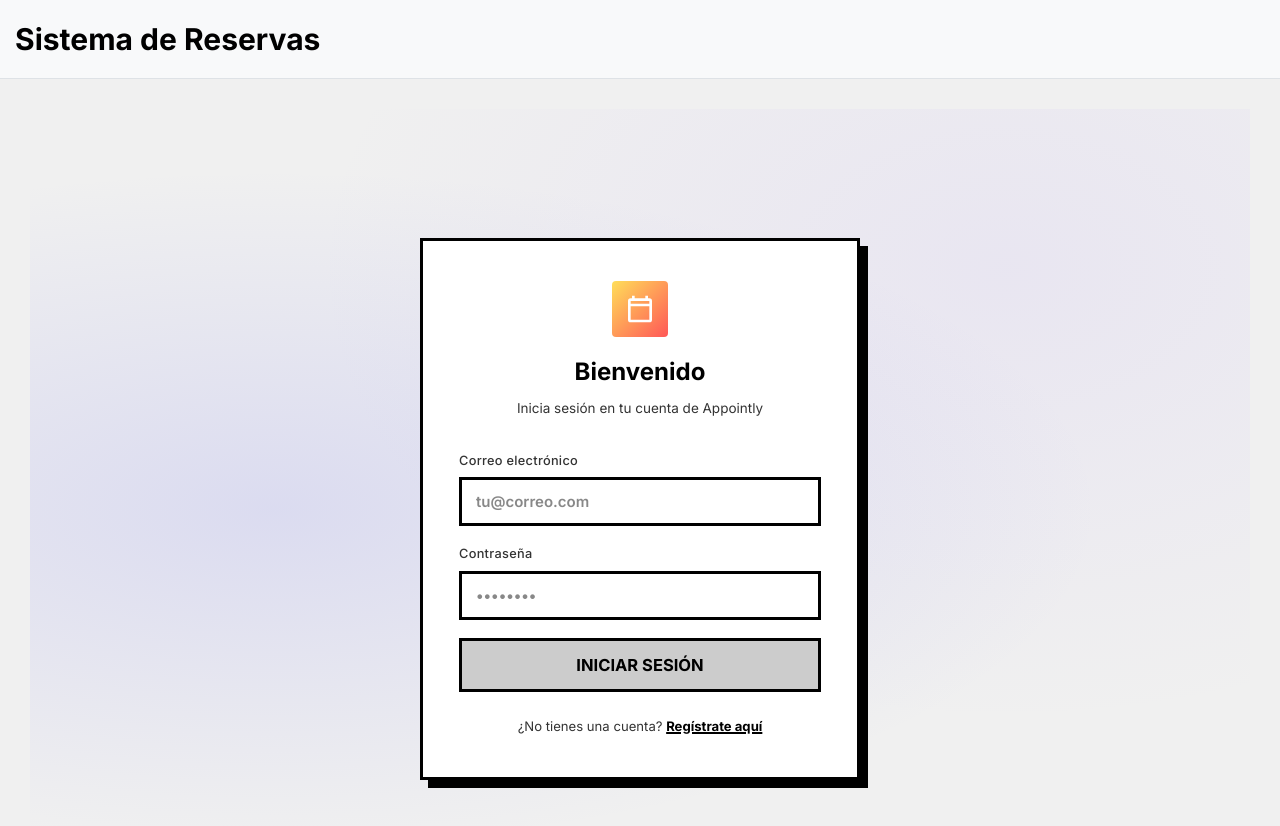
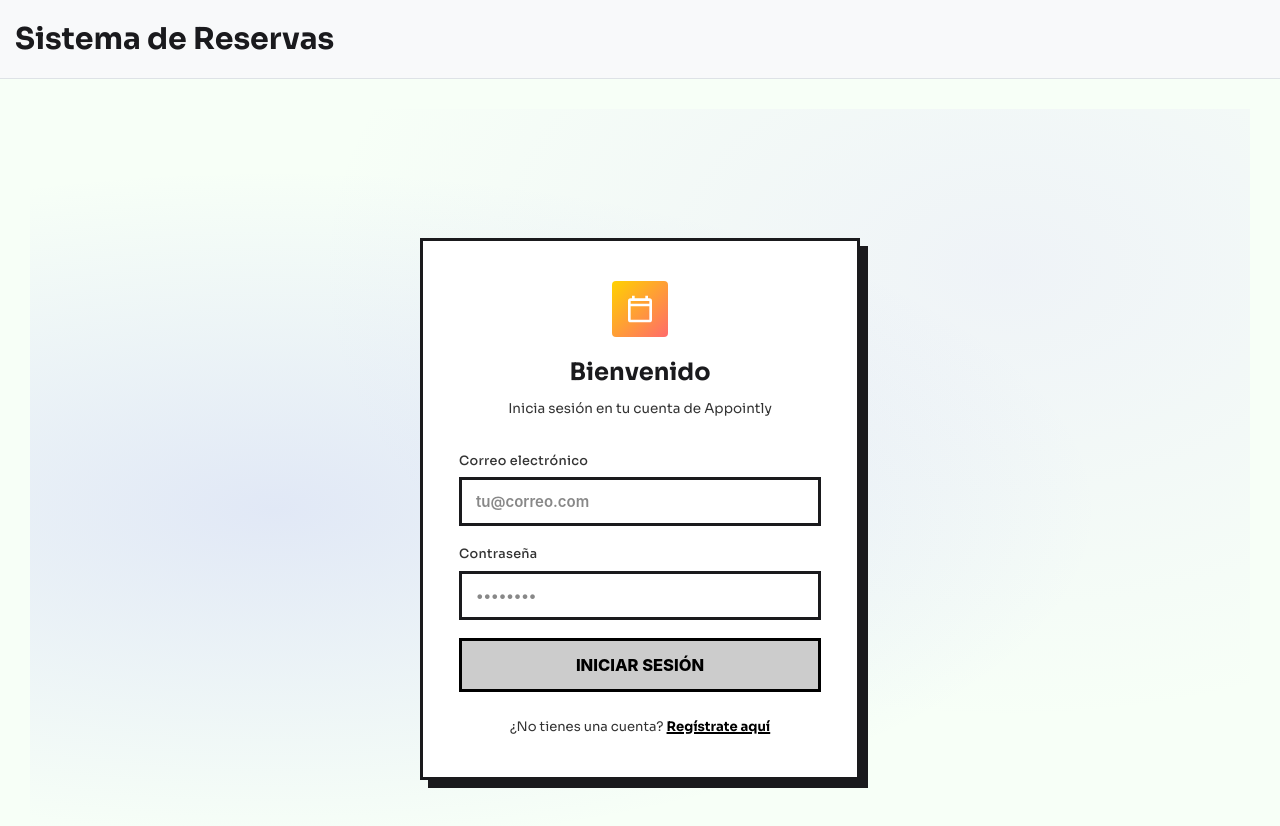
Before and after one commit to jonuar/Appointly, an Angular app in the folder frontend/: page /login in a window 1280 px wide. Shown: the top 826 px of the page. Built offline with nearby package versions, Linux system fonts and the light colour scheme.

Commit message:
style: update design system to Sora font and new Neobrutalist palette

```diff
--- a/frontend/src/app/app.scss
+++ b/frontend/src/app/app.scss
@@ -1,17 +1,17 @@
 :root {
-  --primary-color: var(--color-primary, #ffde59);
-  --secondary-color: var(--color-accent, #ff5757);
-  --accent-color: var(--color-primary, #ffde59);
-  --bg-color: var(--color-bg, #f0f0f0);
-  --text-dark: var(--color-text, #000000);
+  --primary-color: var(--color-primary, #FFD200);
+  --secondary-color: var(--color-accent, #FF6B6B);
+  --accent-color: var(--color-primary, #FFD200);
+  --bg-color: var(--color-bg, #F7FFF7);
+  --text-dark: var(--color-text, #1A1A1D);
   --text-light: var(--color-muted, #333333);
-  --success: var(--color-success, #00bf63);
-  --error: var(--color-error, #ff3131);
-  --warning: #ffbd59;
-  --info: #3b82f6;
+  --success: var(--color-success, #4ECDC4);
+  --error: var(--color-error, #FF6B6B);
+  --warning: #FFD200;
+  --info: #4ECDC4;
   --glass-bg: #ffffff;
-  --glass-border: #000000;
-  --shadow-premium: var(--shadow-neo, 4px 4px 0px #000000);
+  --glass-border: #1A1A1D;
+  --shadow-premium: var(--shadow-neo, 4px 4px 0px #1A1A1D);
 }
 
 body {
--- a/frontend/src/app/components/dashboard/dashboard.html
+++ b/frontend/src/app/components/dashboard/dashboard.html
@@ -3,15 +3,22 @@
     <header class="main-header">
         <div class="header-content">
             <div class="brand">
-                <svg xmlns="http://www.w3.org/2000/svg" viewBox="0 0 24 24" fill="currentColor" width="28" height="28">
+                <svg xmlns="http://www.w3.org/2000/svg" viewBox="0 0 24 24" fill="currentColor" width="32" height="32">
                     <path
                         d="M19 4h-1V2h-2v2H8V2H6v2H5a2 2 0 0 0-2 2v14a2 2 0 0 0 2 2h14a2 2 0 0 0 2-2V6a2 2 0 0 0-2-2zm0 16H5V10h14v10zm0-12H5V6h14v2z" />
                 </svg>
                 <span>Appointly</span>
             </div>
+
+            <nav class="main-nav">
+                <button class="nav-link-btn">Nosotros</button>
+                <button class="nav-link-btn">Contacto</button>
+                <button class="nav-link-btn tutorial-btn">¿Cómo usar?</button>
+            </nav>
+
             <div class="user-meta" *ngIf="currentUser">
-                <span>Bienvenido, <strong>{{ currentUser.name }}</strong></span>
-                <button class="btn-logout" (click)="logout()">Cerrar sesión</button>
+                <span class="welcome-text">Hola, <strong>{{ currentUser.name }}</strong></span>
+                <button class="btn-logout-neo" (click)="logout()">Salir</button>
             </div>
         </div>
     </header>
--- a/frontend/src/app/components/ui/notification/notification.component.scss
+++ b/frontend/src/app/components/ui/notification/notification.component.scss
@@ -18,9 +18,9 @@
   display: flex;
   align-items: center;
   gap: 1rem;
-  box-shadow: 6px 6px 0px #000;
+  box-shadow: 6px 6px 0px var(--color-border);
   background: #fff;
-  border: 3px solid #000;
+  border: 4px solid var(--color-border);
   transform: translateX(0);
   animation: slideIn 0.3s cubic-bezier(0, 0, 0, 1);
   position: relative;
@@ -33,21 +33,21 @@
   display: flex;
   align-items: center;
   justify-content: center;
-  color: #000;
+  color: var(--color-border);
 }
 
 .notification-content {
   flex: 1;
-  font-family: 'Inter', sans-serif;
+  font-family: inherit;
   font-size: 1rem;
-  color: #000;
+  color: var(--color-border);
   font-weight: 800;
   line-height: 1.2;
   text-transform: uppercase;
 }
 
 .notification-close {
-  background: #000;
+  background: var(--color-border);
   border: none;
   font-size: 1.2rem;
   color: #fff;
@@ -69,7 +69,11 @@
 
 .notification-error {
   background: var(--color-error);
-  .notification-content, .notification-icon { color: #fff; }
+
+  .notification-content,
+  .notification-icon {
+    color: #fff;
+  }
 }
 
 .notification-warning {
@@ -78,7 +82,11 @@
 
 .notification-info {
   background: #3b82f6;
-  .notification-content, .notification-icon { color: #fff; }
+
+  .notification-content,
+  .notification-icon {
+    color: #fff;
+  }
 }
 
 @keyframes slideIn {
@@ -86,6 +94,7 @@
     opacity: 0;
     transform: translateX(100px);
   }
+
   to {
     opacity: 1;
     transform: translateX(0);
--- a/frontend/src/app/components/ui/spinner/spinner.component.scss
+++ b/frontend/src/app/components/ui/spinner/spinner.component.scss
@@ -14,9 +14,9 @@
 .spinner-ring {
   width: 80px;
   height: 80px;
-  background: var(--color-primary, #ffde59);
-  border: 4px solid #000;
-  box-shadow: 8px 8px 0px #000;
+  background: var(--color-primary, #FFD200);
+  border: 4px solid var(--color-border);
+  box-shadow: 8px 8px 0px var(--color-border);
   display: flex;
   justify-content: center;
   align-items: center;
@@ -27,16 +27,25 @@
     width: 30px;
     height: 30px;
     background: #fff;
-    border: 3px solid #000;
+    border: 3px solid var(--color-border);
   }
 }
 
 .spinner-text {
-  display: none; /* Keep it clean */
+  display: none;
+  /* Keep it clean */
 }
 
 @keyframes rotateNeo {
-  0% { transform: rotate(0deg) scale(1); }
-  50% { transform: rotate(180deg) scale(1.1); }
-  100% { transform: rotate(360deg) scale(1); }
+  0% {
+    transform: rotate(0deg) scale(1);
+  }
+
+  50% {
+    transform: rotate(180deg) scale(1.1);
+  }
+
+  100% {
+    transform: rotate(360deg) scale(1);
+  }
 }
--- a/frontend/src/styles.scss
+++ b/frontend/src/styles.scss
@@ -1,36 +1,47 @@
-@import url('https://fonts.googleapis.com/css2?family=Inter:wght@300;400;500;600;700&display=swap');
+@import url('https://fonts.googleapis.com/css2?family=Sora:wght@300;400;500;600;700;800&display=swap');
 
 /* ── Neobrutalism Design Tokens ─────────────────────── */
 :root {
-  --color-bg:         #f0f0f0;
-  --color-surface:    #ffffff;
-  --color-surface-2:  #e0e0e0;
-  --color-border:     #000000;
-  --color-primary:    #ffde59; /* Cyber Yellow */
-  --color-primary-h:  #ffbd59;
-  --color-accent:     #ff5757; /* Bright Red */
-  --color-text:       #000000;
-  --color-muted:      #333333;
-  --color-error:      #ff3131;
-  --color-success:    #00bf63;
-  --radius-sm:        0px; /* Neobrutalism often uses sharp or very slight rounding */
-  --radius-md:        4px;
-  --radius-lg:        8px;
+  --color-bg: #F7FFF7;
+  /* Off White */
+  --color-surface: #ffffff;
+  --color-surface-2: #e0e0e0;
+  --color-border: #1A1A1D;
+  /* Deep Dark */
+  --color-primary: #FFD200;
+  /* Yellow */
+  --color-primary-h: #F7C600;
+  --color-accent: #FF6B6B;
+  /* Red/Soft Red */
+  --color-text: #1A1A1D;
+  --color-muted: #333333;
+  --color-error: #FF6B6B;
+  --color-success: #4ECDC4;
+  /* Teal/Cyan */
+  --radius-sm: 0px;
+  --radius-md: 4px;
+  --radius-lg: 8px;
 
-  /* The characteristic Neobrutalism "Hard Shadow" */
-  --shadow-neo:       4px 4px 0px #000000;
-  --shadow-neo-lg:    8px 8px 0px #000000;
-  --transition:       all 0.15s cubic-bezier(0, 0, 0, 1);
+  --shadow-neo: 4px 4px 0px #1A1A1D;
+  --shadow-neo-lg: 8px 8px 0px #1A1A1D;
+  --transition: all 0.15s cubic-bezier(0, 0, 0, 1);
 }
 
 /* ── Reset & Base ──────────────────────────────────── */
-*, *::before, *::after { box-sizing: border-box; margin: 0; padding: 0; }
+*,
+*::before,
+*::after {
+  box-sizing: border-box;
+  margin: 0;
+  padding: 0;
+}
 
-html, body {
+html,
+body {
   height: 100%;
   background-color: var(--color-bg);
   color: var(--color-text);
-  font-family: 'Inter', sans-serif;
+  font-family: 'Sora', sans-serif;
   font-size: 15px;
   line-height: 1.6;
   -webkit-font-smoothing: antialiased;
@@ -42,7 +53,12 @@
   text-decoration-thickness: 2px;
   font-weight: 700;
   transition: var(--transition);
-  &:hover { background-color: var(--color-primary); color: #000; text-decoration: none; }
+
+  &:hover {
+    background-color: var(--color-primary);
+    color: #000;
+    text-decoration: none;
+  }
 }
 
 /* ── Auth Layout (shared by Login & Register) ─────── */
@@ -53,8 +69,8 @@
   justify-content: center;
   padding: 24px;
   background:
-    radial-gradient(ellipse at 20% 50%, rgba(99,102,241,0.15) 0%, transparent 60%),
-    radial-gradient(ellipse at 80% 20%, rgba(167,139,250,0.10) 0%, transparent 50%),
+    radial-gradient(ellipse at 20% 50%, rgba(99, 102, 241, 0.15) 0%, transparent 60%),
+    radial-gradient(ellipse at 80% 20%, rgba(167, 139, 250, 0.10) 0%, transparent 50%),
     var(--color-bg);
 }
 
@@ -130,7 +146,9 @@
     transition: var(--transition);
     outline: none;
 
-    &::placeholder { color: #888; }
+    &::placeholder {
+      color: #888;
+    }
 
     &:focus {
       background: var(--color-primary);
@@ -151,7 +169,7 @@
 
 .alert-error {
   background: var(--color-error-bg);
-  border: 1px solid rgba(248,113,113,0.3);
+  border: 1px solid rgba(248, 113, 113, 0.3);
   border-radius: var(--radius-sm);
   padding: 10px 14px;
   font-size: 0.875rem;
@@ -208,7 +226,7 @@
   display: inline-block;
   width: 14px;
   height: 14px;
-  border: 2px solid rgba(255,255,255,0.3);
+  border: 2px solid rgba(255, 255, 255, 0.3);
   border-top-color: #fff;
   border-radius: 50%;
   animation: spin 0.7s linear infinite;
@@ -216,10 +234,19 @@
 
 /* ── Animations ───────────────────────────────────── */
 @keyframes fadeUp {
-  from { opacity: 0; transform: translateY(16px); }
-  to   { opacity: 1; transform: translateY(0); }
+  from {
+    opacity: 0;
+    transform: translateY(16px);
+  }
+
+  to {
+    opacity: 1;
+    transform: translateY(0);
+  }
 }
 
 @keyframes spin {
-  to { transform: rotate(360deg); }
+  to {
+    transform: rotate(360deg);
+  }
 }
```
Also changed, not shown: frontend/src/app/components/dashboard/dashboard.scss (+182 -51 lines), 2 other files (tests, documents, lock files or other folders).
